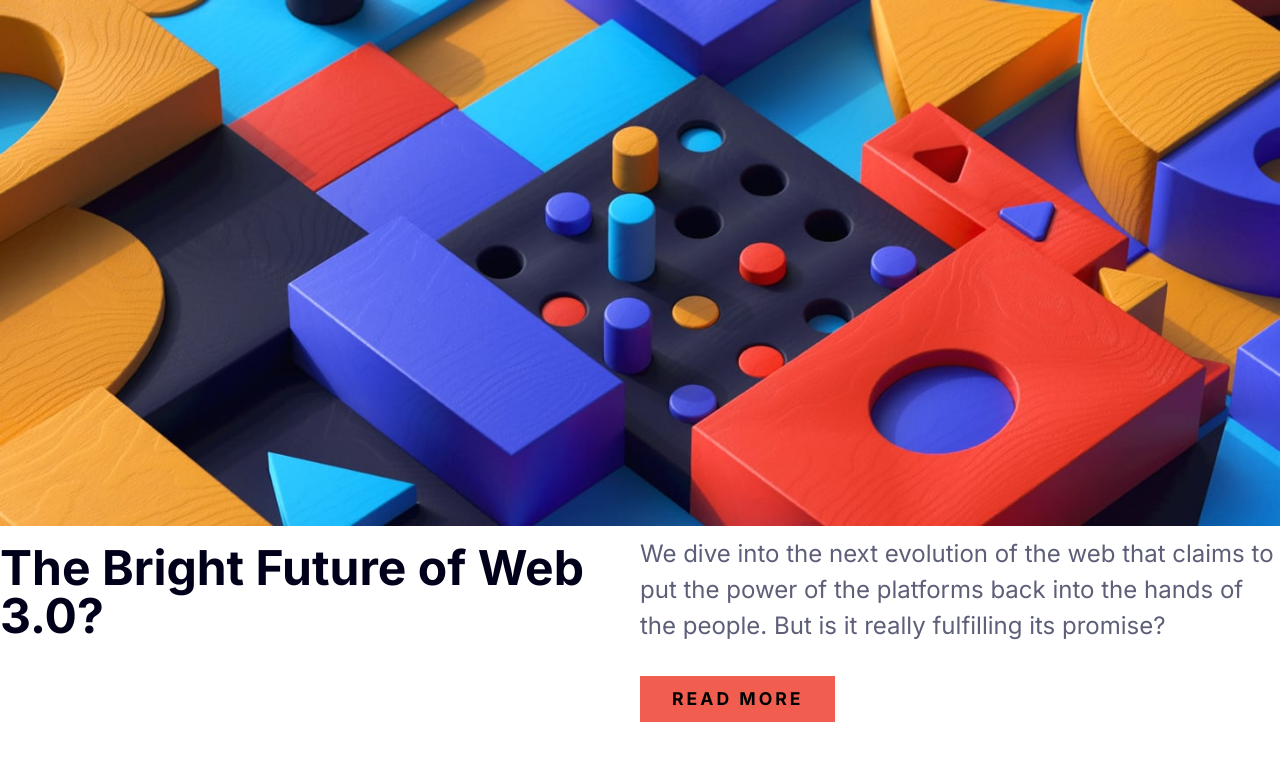
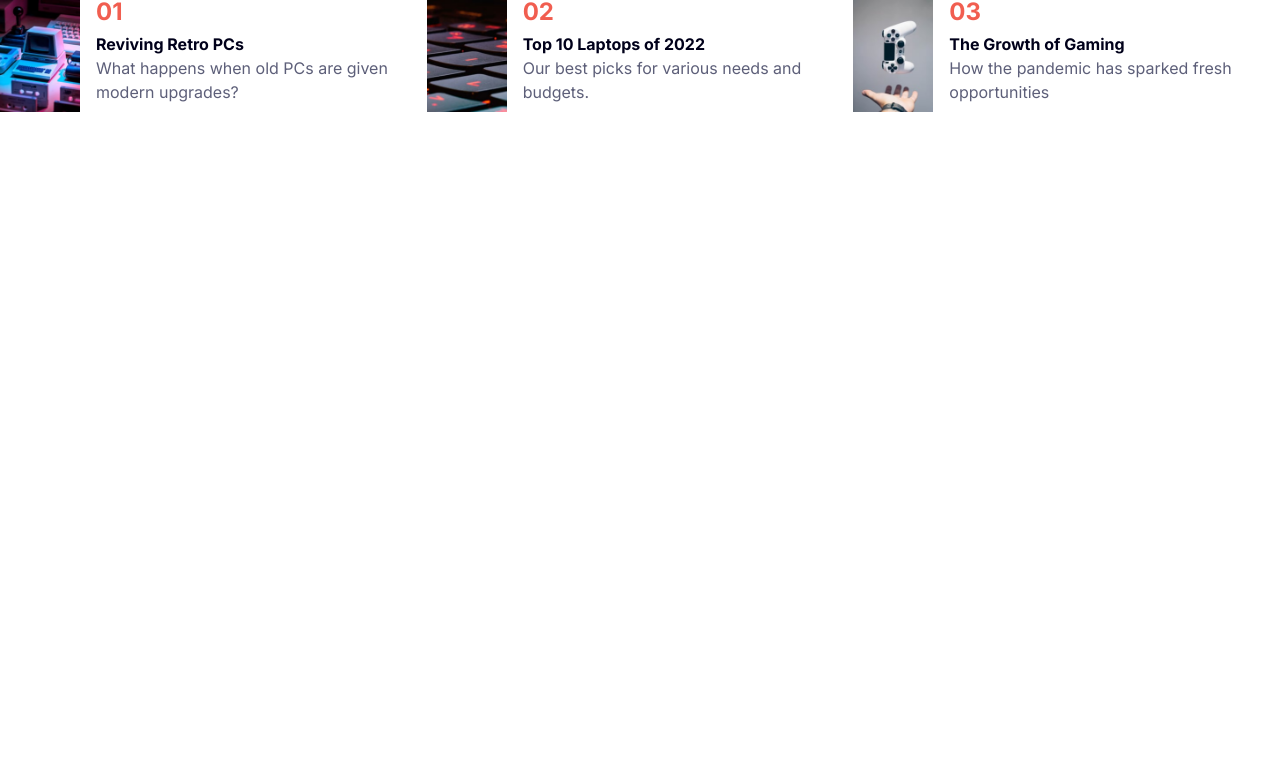
Before and after one commit to samimkabiru/news-homepage, a plain HTML site: page index.html in a window 1280 px wide. Drawn offline with Linux system fonts and the light colour scheme.

Commit message:
Build the old news bar component.

```diff
--- a/css/styles.css
+++ b/css/styles.css
@@ -92,6 +92,7 @@ p {
 /* Media */
 .media {
   display: flex;
+  margin-bottom: 1.5rem;
 }
 
 .media,
@@ -125,6 +126,12 @@ p {
 
 .media__heading:hover {
   color: hsl(5, 85%, 63%);
+}
+
+@media screen and (min-width: 1024px) {
+  .media {
+    margin-bottom: 0;
+  }
 }
 
 /* Grids */
--- a/index.html
+++ b/index.html
@@ -14,25 +14,41 @@
     />
   </head>
   <body>
-    <section class="card">
-      <img
-        src="images/image-web-3-mobile.jpg "
-        alt="Shapes"
-        class="card__image"
-        srcset="
-          images/image-web-3-mobile.jpg   700w,
-          images/image-web-3-desktop.jpg 1024w
-        "
-      />
-      <div class="grid grid--2x2">
-        <h1>The Bright Future of Web 3.0?</h1>
-        <div>
-          <p class="card__text">
-            We dive into the next evolution of the web that claims to put the
-            power of the platforms back into the hands of the people. But is it
-            really fulfilling its promise?
-          </p>
-          <button class="btn btn--primary">read more</button>
+    <section class="grid grid--2x3">
+      <div class="media">
+        <img
+          src="images/image-retro-pcs.jpg"
+          alt="retro PC"
+          class="media__image"
+        />
+        <div class="media__body">
+          <h2 class="media__serial-number">01</h2>
+          <a class="media__heading" href="#">Reviving Retro PCs</a>
+          <p>What happens when old PCs are given modern upgrades?</p>
+        </div>
+      </div>
+      <div class="media">
+        <img
+          src="images/image-top-laptops.jpg"
+          alt="retro PC"
+          class="media__image"
+        />
+        <div class="media__body">
+          <h2 class="media__serial-number">02</h2>
+          <a class="media__heading" href="#">Top 10 Laptops of 2022</a>
+          <p>Our best picks for various needs and budgets.</p>
+        </div>
+      </div>
+      <div class="media">
+        <img
+          src="images/image-gaming-growth.jpg"
+          alt="retro PC"
+          class="media__image"
+        />
+        <div class="media__body">
+          <h2 class="media__serial-number">03</h2>
+          <a class="media__heading" href="#">The Growth of Gaming</a>
+          <p>How the pandemic has sparked fresh opportunities</p>
         </div>
       </div>
     </section>
```
Also changed, not shown: components/old-news.html (added, +34 -0 lines), images/image-gaming-growth.jpg (added), images/image-top-laptops.jpg (added).
